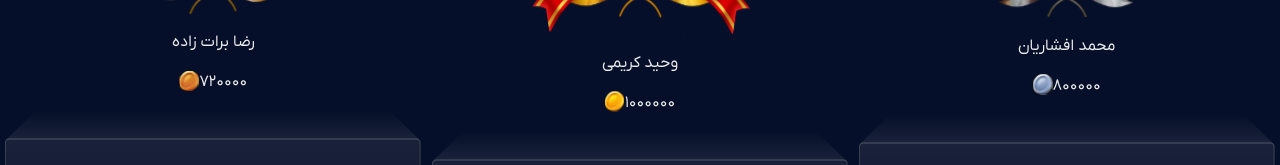
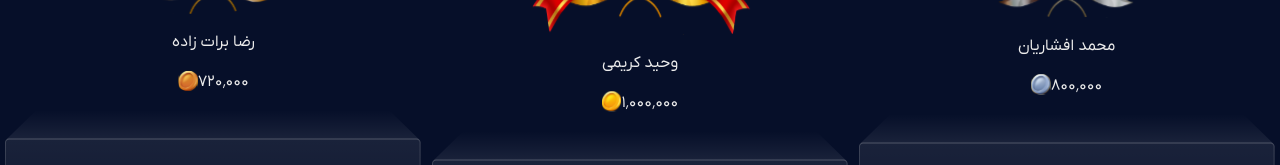
Before and after one commit to Shakiba-Alipour/HashtGroup, a React (Create React App) app in the folder hashtgroup/: page / in a window 1280 px wide. Shown: the part 1498-1663 px from the top of the page. Built offline with nearby package versions, Linux system fonts and the light colour scheme; the HTML template or start-up script is replaced by a standard one.

Commit message:
formatted points to add ,

```diff
--- a/hashtgroup/src/components/leaderboard/TopRank.tsx
+++ b/hashtgroup/src/components/leaderboard/TopRank.tsx
@@ -7,6 +7,9 @@ import SilverTrophy from "../../assets/trophies/SilverTrophy";
 import BronzeTrophy from "../../assets/trophies/BronzeTrophy";
 
 const TopRank = ({rank, name, points}: { rank: number, name: string, points: number }) => {
+    // To add , to the points
+    const formattedPoints = points.toString().replace(/\B(?=(\d{3})+(?!\d))/g, "٬");
+
     let coin, label, trophy, mt; //mt: margin top
     switch (rank) {
         case 1:
@@ -31,7 +34,7 @@ const TopRank = ({rank, name, points}: { rank: number, name: string, points: num
     return <div className={`flex flex-col items-center gap-y-4 mt-[${mt}]`}>
         {trophy}
         <p className="font-xl">{name}</p>
-        <p className="flex flex-row-reverse">{coin} {points}</p>
+        <p className="flex flex-row-reverse">{coin} {formattedPoints}</p>
         <Platform/>
     </div>
 }
```
